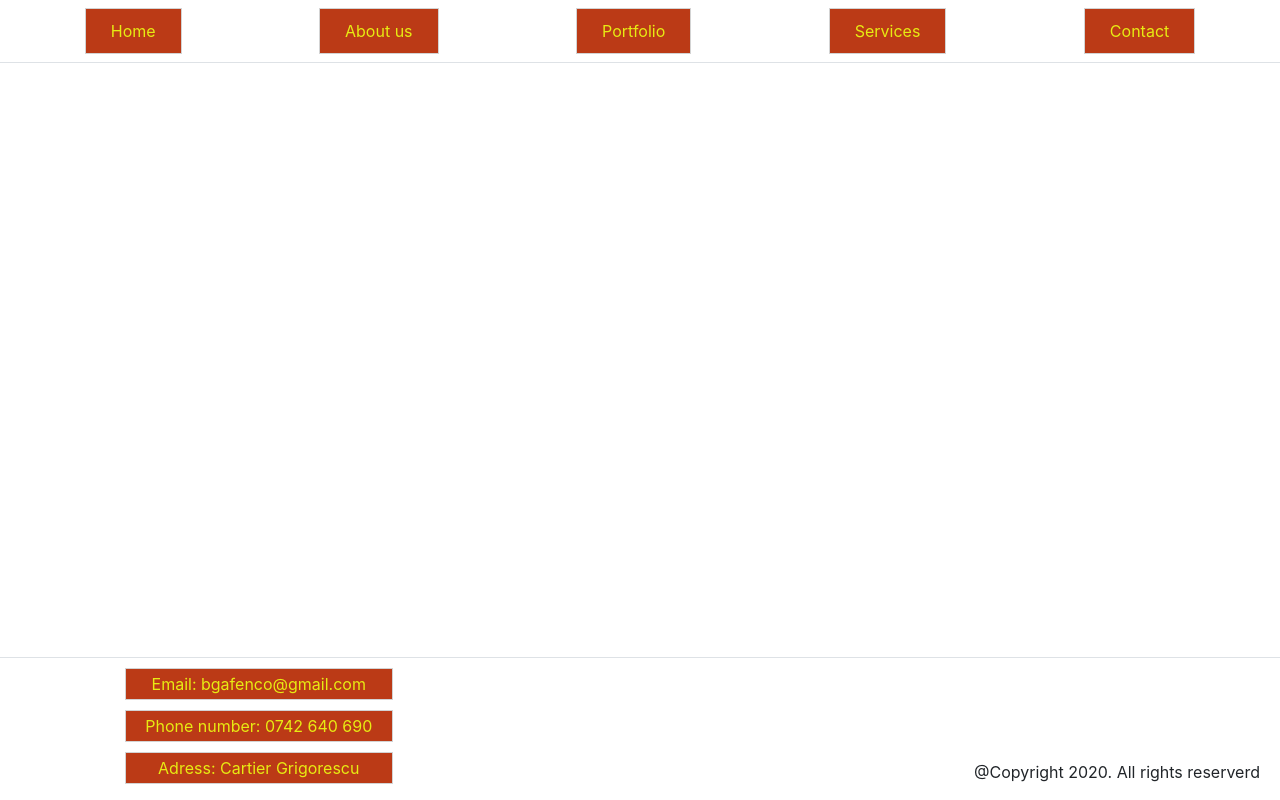
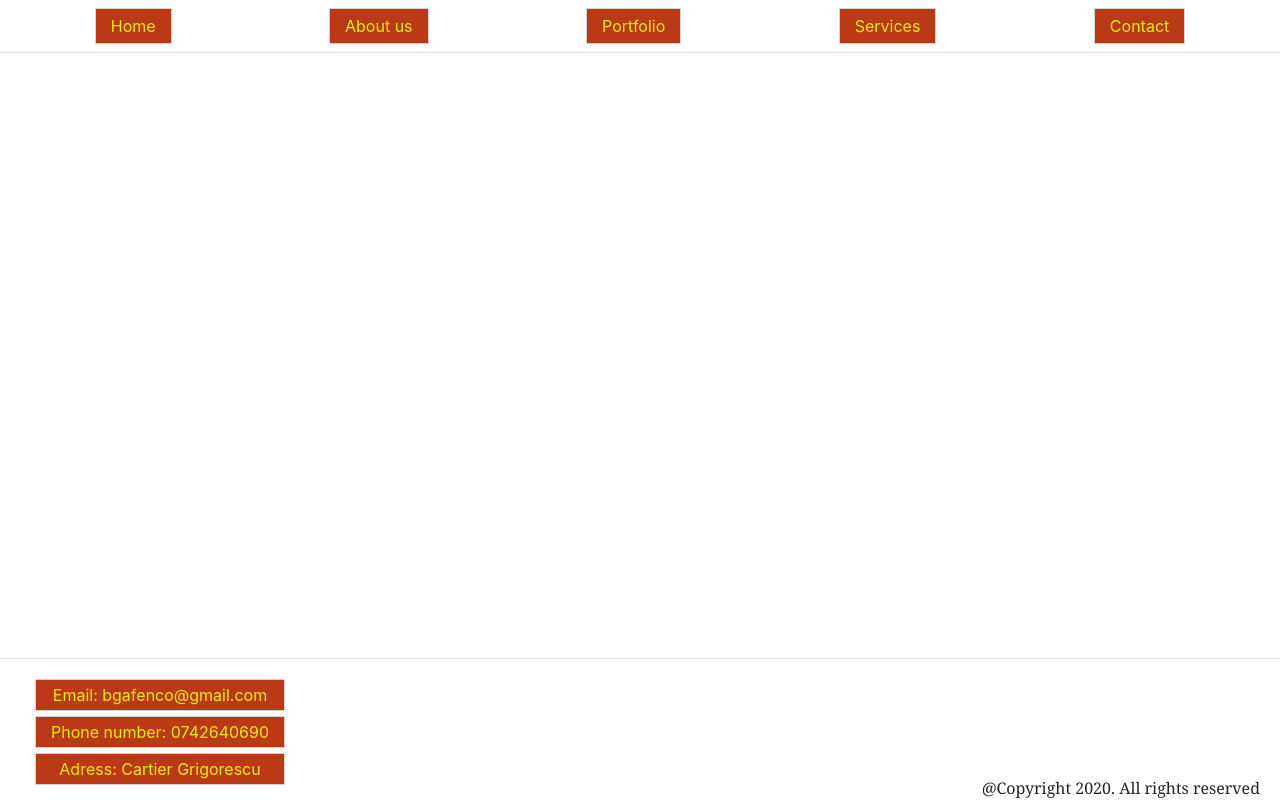
Before and after one commit to Boo1122/ArtActiveConstruct, a React (Create React App) app in the folder art-active-construct/: page / in a window 1280 px wide. Built offline with nearby package versions, Linux system fonts and the light colour scheme.

Commit message:
resizing

```diff
--- a/art-active-construct/src/App.css
+++ b/art-active-construct/src/App.css
@@ -5,7 +5,7 @@
 
 #border {
   border: 1px solid lightgrey;
-  padding: 10px 25px;
+  padding: 5px 15px;
   text-align: center;
   background-color: rgb(187, 58, 22);
   color: rgb(231, 235, 19);
--- a/art-active-construct/src/Footer.css
+++ b/art-active-construct/src/Footer.css
@@ -1,9 +1,13 @@
+
+
 .footer {
+    height: auto;
     width:100%;
     position:absolute;
     left:0;
     bottom:0;
     right:0;
+
 }
 
 .copyright {
@@ -13,24 +17,31 @@
     bottom:0;
     right:0;
     margin-right: 20px;
-
+    margin-bottom: 0 ;
+    font-family: Cambria, Cochin, Georgia, Times, 'Times New Roman', serif;
 
 }
 
 .contacts {
-    list-style-type: none;
-    justify-content: space-evenly;
+    width: 85%;
+    position: relative;
+    padding: 15px;
+    margin-left: 20px;
+    margin-bottom: 0;
+    align-items: center;
 
 }
 
-#style {
-    width:25%;
+.contacts li {
+    list-style-type: none;
     border: 1px solid lightgrey;
-    padding: 0px 10px;
     background-color: rgb(187, 58, 22);
     color: rgb(231, 235, 19);
     line-height: 30px;
-    margin-top: 10px;
     text-align: center;
+    margin-top: 5px;
+    min-width: 150px;
+    max-width: 250px;
+    overflow: hidden;
 
 }
--- a/art-active-construct/src/Footer.jsx
+++ b/art-active-construct/src/Footer.jsx
@@ -6,14 +6,15 @@ import Row from 'react-bootstrap/Row'
  function Footer() {
     return (
       <footer className='border-top footer'>
-          <Container>
-            <p className='copyright'>@Copyright 2020. All rights reserverd</p>
-            <ul className='contacts'>
-                <li id='style'>Email: bgafenco@gmail.com</li>
-                <li id='style'>Phone number: 0742 640 690</li>
-                <li id='style'>Adress: Cartier Grigorescu</li>
-            </ul>
-          </Container>
+            <div id='container'>
+              <p className='copyright'>@Copyright 2020. All rights reserved</p>
+              <ul className='contacts'>
+                <li>Email: bgafenco@gmail.com</li>
+                <li>Phone number: 0742640690</li>
+                <li>Adress: Cartier Grigorescu</li>
+              </ul>
+            </div>
+
       </footer>
     )
 }
```
